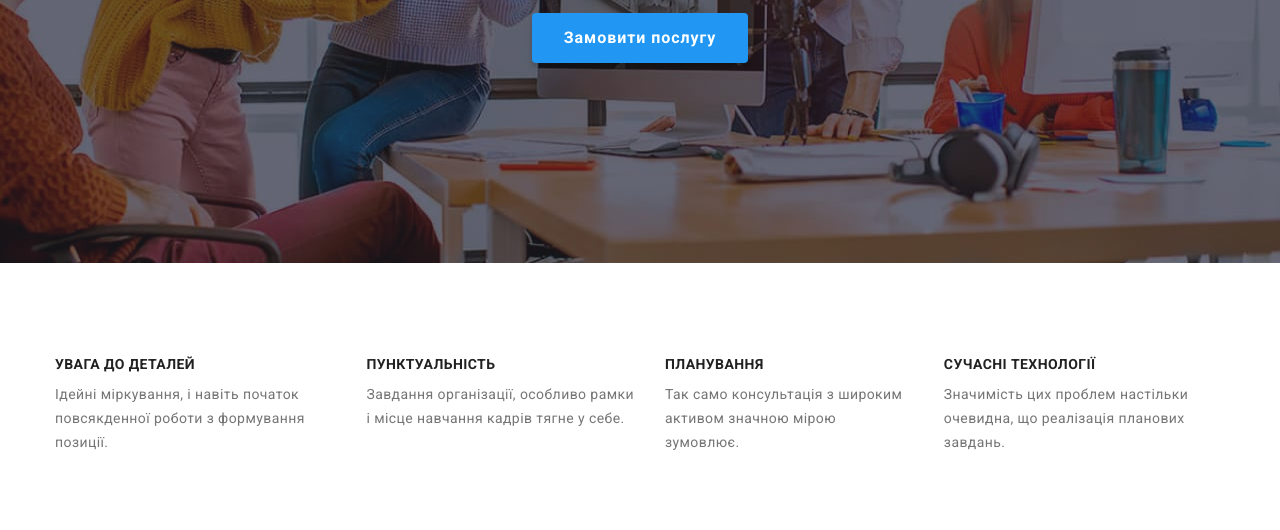
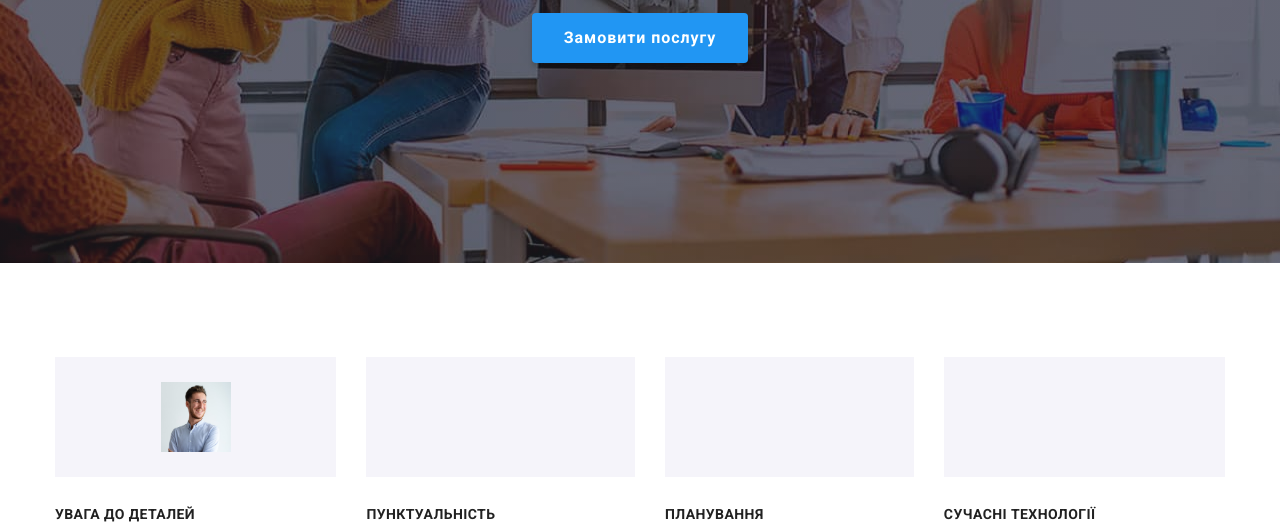
Before and after one commit to aniyavolfman/goit-markup-hw-04, a plain HTML site: page index.html in a window 1280 px wide. Shown: the part 418-948 px from the top of the page. Drawn offline with nearby package versions, Linux system fonts and the light colour scheme.

Commit message:
Додає тіні

```diff
--- a/css/styles.css
+++ b/css/styles.css
@@ -204,6 +204,22 @@ body {
     background: var(--button-active);
 }
 
+.list-item::before {
+    content: '';
+    display: block;
+    height: 120px;
+    background-size: 70px 70px;
+    background-repeat: no-repeat;
+    background-position: center;
+    margin-bottom: 30px;
+    background-color: var(--background-section-fourth);
+}
+
+.icon-antenna::before {
+    background-image: url(../images/img2.jpg);
+}
+
+
 .title-section {
     font-weight: 700;
     font-size: 14px;
@@ -259,7 +275,10 @@ body {
 
 .card {
     background-color: var(--third-web-text-color);
+    box-shadow: 0px 1px 3px rgba(0, 0, 0, 0.12), 0px 1px 1px rgba(0, 0, 0, 0.14), 0px 2px 1px rgba(0, 0, 0, 0.2);
+    border-radius: 0px 0px 4px 4px;
 }
+
 
 .team-card {
     padding-top: 30px;
@@ -355,6 +374,10 @@ body {
     margin-bottom: 30px;
 }
 
+.flex-element:hover {
+    box-shadow: 0px 1px 1px rgba(0, 0, 0, 0.12), 0px 4px 4px rgba(0, 0, 0, 0.06), 1px 4px 6px rgba(0, 0, 0, 0.16);
+}
+
 .flex-element:nth-child(3n) {
     margin-right: 0;
 }
--- a/index.html
+++ b/index.html
@@ -43,19 +43,19 @@
             <div class="container">
                 <h2 class="visually-hidden">Особливості</h2>
                 <ul class="list flex text">
-                    <li class="item">
+                    <li class="item list-item icon-antenna">
                         <h3 class="title-section zero">УВАГА ДО ДЕТАЛЕЙ</h3>
                         <p class="text-section zero">Ідейні міркування, і навіть початок повсякденної роботи з формування позиції.</p>
                     </li>
-                    <li class="item">
+                    <li class="item list-item">
                         <h3 class="title-section zero">ПУНКТУАЛЬНІСТЬ</h3>
                         <p class="text-section zero">Завдання організації, особливо рамки і місце навчання кадрів тягне у себе.</p>
                     </li>
-                    <li class="item">
+                    <li class="item list-item">
                         <h3 class="title-section zero">ПЛАНУВАННЯ</h3>
                         <p class="text-section zero">Так само консультація з широким активом значною мірою зумовлює.</p>
                     </li>
-                    <li class="item">
+                    <li class="item list-item">
                         <h3 class="title-section zero">СУЧАСНІ ТЕХНОЛОГІЇ</h3>
                         <p class="text-section zero">Значимість цих проблем настільки очевидна, що реалізація планових завдань.</p>
                     </li>
```
